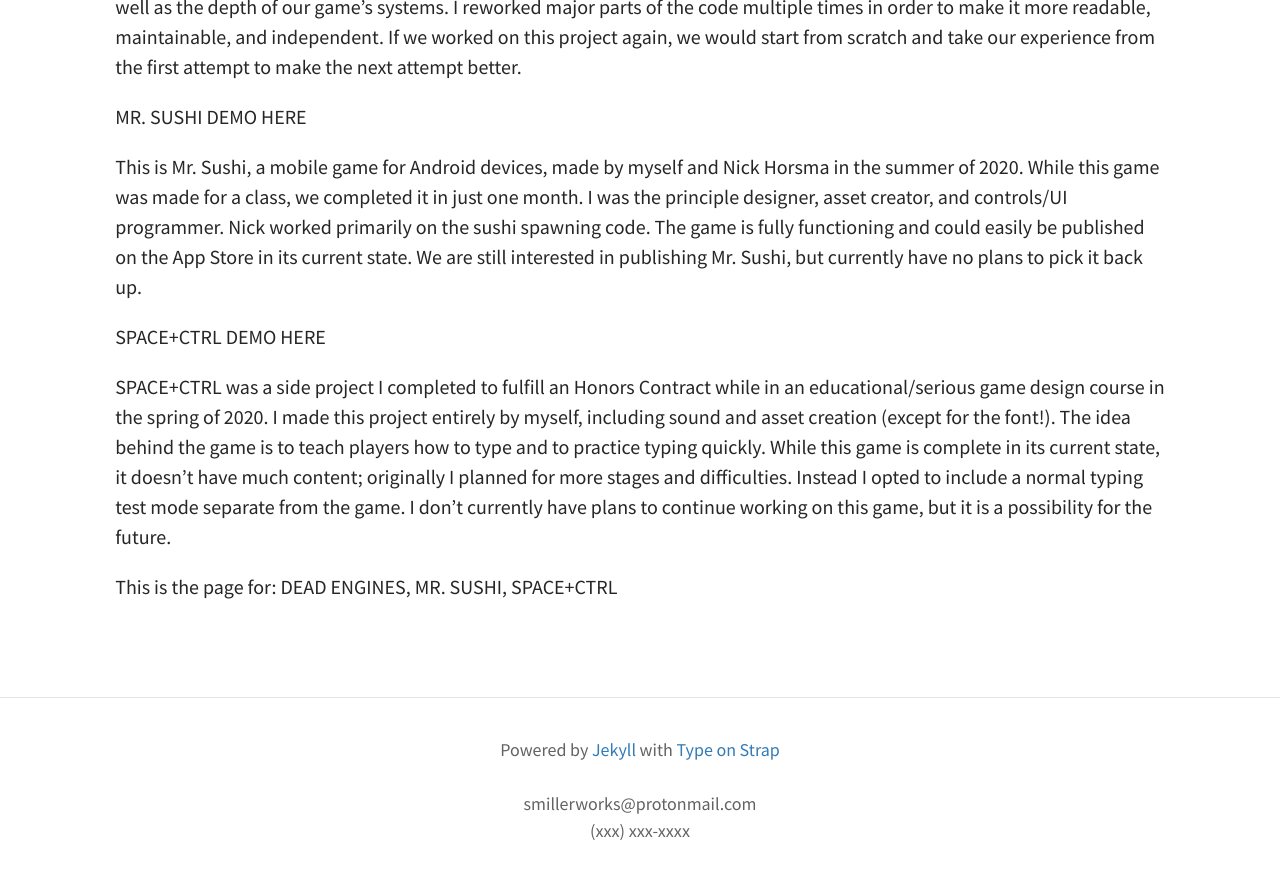
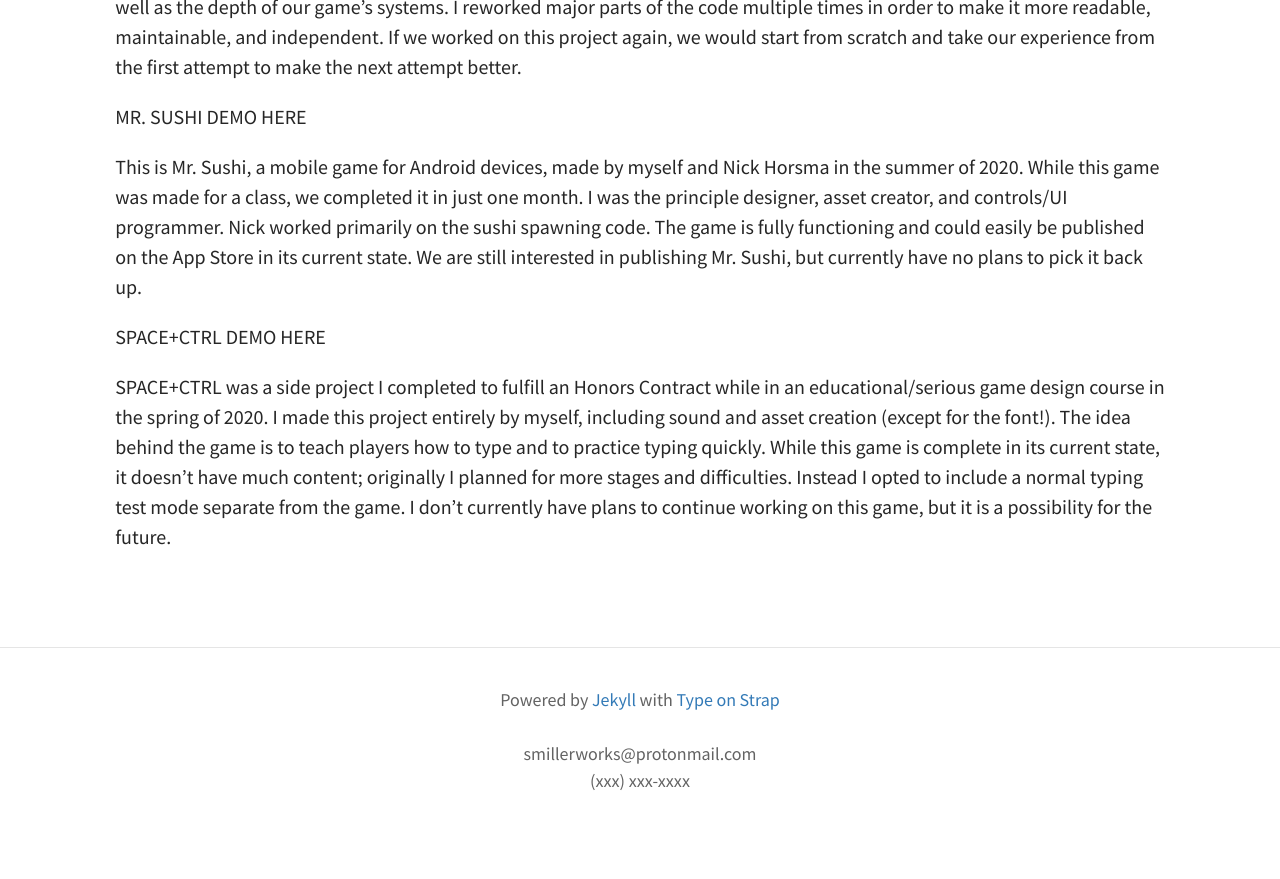
Before and after one commit to smillerworks/portfolio, a Jekyll site: the page built from pages/featured.md, in a window 1280 px wide and 900 px high, scrolled down 761 px. Shown: the top 879 px of the window. Built offline with Jekyll 4.4.1, drawn with Linux system fonts in a browser that asks for light colours; after the commit the page ends 1611 px from its top, so only the background shows below that.

Commit message:
Update featured.md

```diff
--- a/pages/featured.md
+++ b/pages/featured.md
@@ -23,5 +23,3 @@ This is Mr. Sushi, a mobile game for Android devices, made by myself and Nick Ho
 SPACE+CTRL DEMO HERE
 
 SPACE+CTRL was a side project I completed to fulfill an Honors Contract while in an educational/serious game design course in the spring of 2020. I made this project entirely by myself, including sound and asset creation (except for the font!). The idea behind the game is to teach players how to type and to practice typing quickly. While this game is complete in its current state, it doesn't have much content; originally I planned for more stages and difficulties. Instead I opted to include a normal typing test mode separate from the game. I don't currently have plans to continue working on this game, but it is a possibility for the future.
-
-This is the page for: DEAD ENGINES, MR. SUSHI, SPACE+CTRL
```
